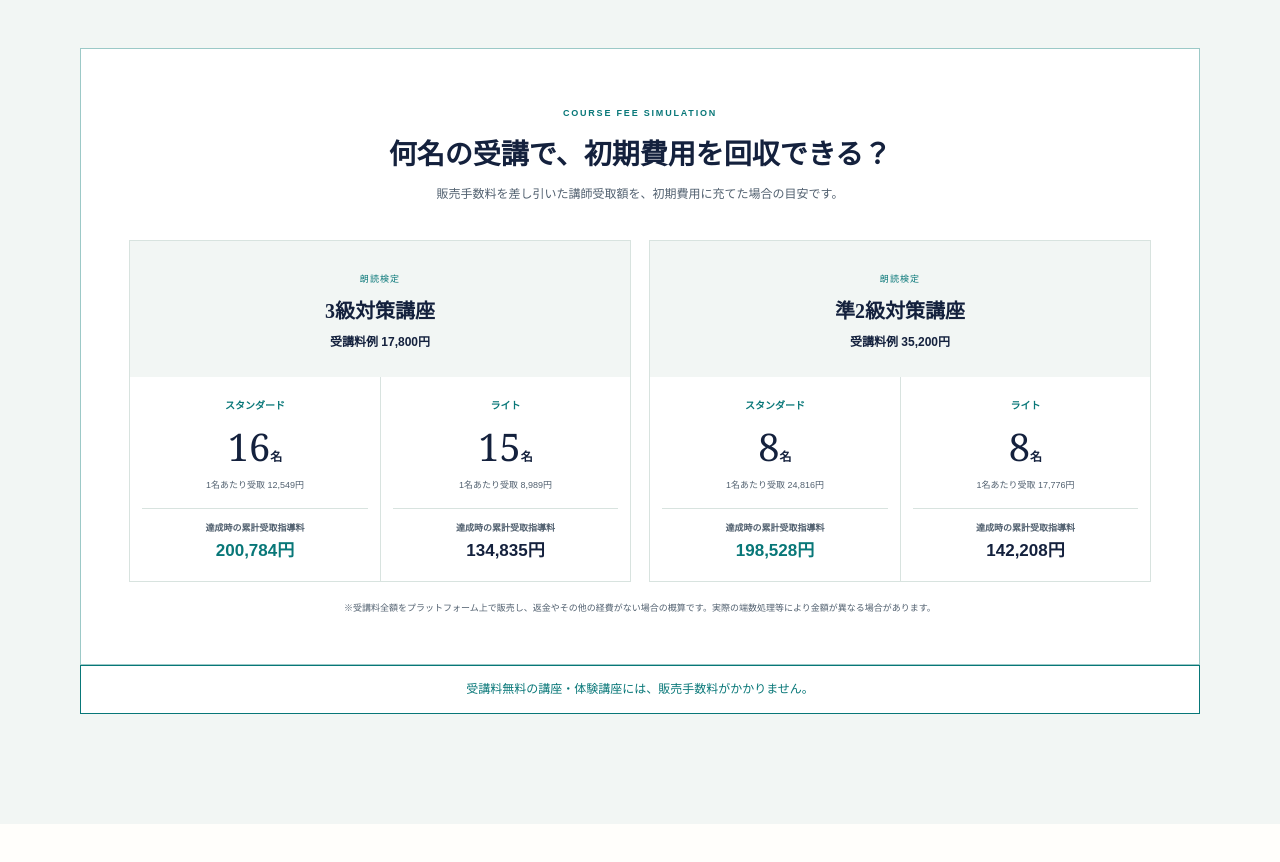
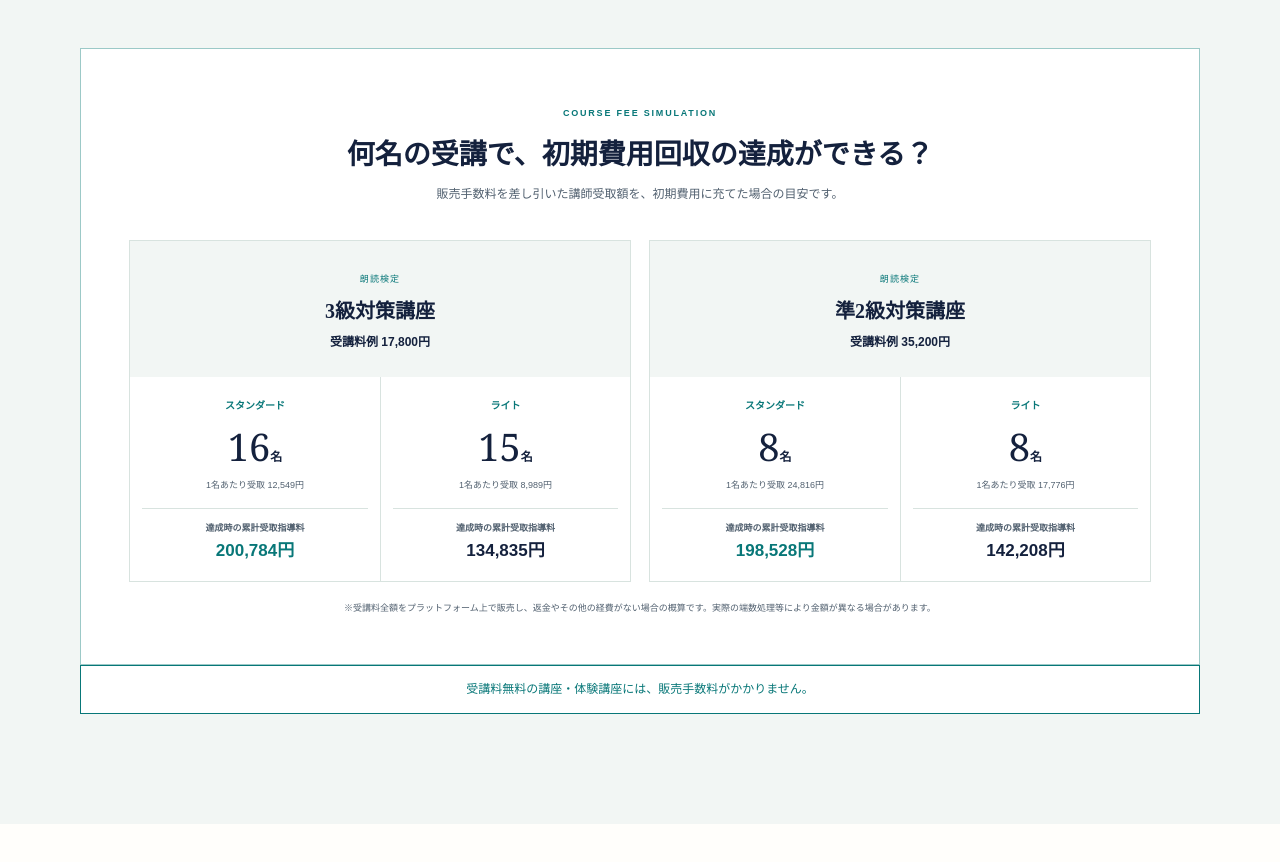
Before and after one commit to yuryuki-ai/koeaca, a Next.js app: page /koeaca/ in a window 1280 px wide. Shown: the part 7840-8702 px from the top of the page. Built offline with nearby package versions, Linux system fonts and the light colour scheme.

Commit message:
料金シミュレーションの見出しを変更

```diff
--- a/app/page.tsx
+++ b/app/page.tsx
@@ -78,7 +78,7 @@ export default function Home() {
       </div>
       <div className="planAction"><span className="sharedLimit">プロフェッサー資格者限定・合計20名様</span><a className="button primary wide" href={inquiryUrl}>自分に合うプランを相談する <span>→</span></a><em>お申込み時期・条件の詳細は無料相談でご確認ください</em></div>
       <div className="recoveryExamples">
-        <div className="recoveryHeading"><span>COURSE FEE SIMULATION</span><h3>何名の受講で、初期費用を回収できる？</h3><p>販売手数料を差し引いた講師受取額を、初期費用に充てた場合の目安です。</p></div>
+        <div className="recoveryHeading"><span>COURSE FEE SIMULATION</span><h3>何名の受講で、初期費用回収の達成ができる？</h3><p>販売手数料を差し引いた講師受取額を、初期費用に充てた場合の目安です。</p></div>
         <div className="recoveryGrid">
           <article><div className="courseName"><small>朗読検定</small><h4>3級対策講座</h4><strong>受講料例 17,800円</strong></div><div className="recoveryPlans"><p><span>スタンダード</span><b>16<small>名</small></b><em>1名あたり受取 12,549円</em><strong className="cumulativeFee"><small>達成時の累計受取指導料</small>200,784円</strong></p><p><span>ライト</span><b>15<small>名</small></b><em>1名あたり受取 8,989円</em><strong className="cumulativeFee"><small>達成時の累計受取指導料</small>134,835円</strong></p></div></article>
           <article><div className="courseName"><small>朗読検定</small><h4>準2級対策講座</h4><strong>受講料例 35,200円</strong></div><div className="recoveryPlans"><p><span>スタンダード</span><b>8<small>名</small></b><em>1名あたり受取 24,816円</em><strong className="cumulativeFee"><small>達成時の累計受取指導料</small>198,528円</strong></p><p><span>ライト</span><b>8<small>名</small></b><em>1名あたり受取 17,776円</em><strong className="cumulativeFee"><small>達成時の累計受取指導料</small>142,208円</strong></p></div></article>
```
